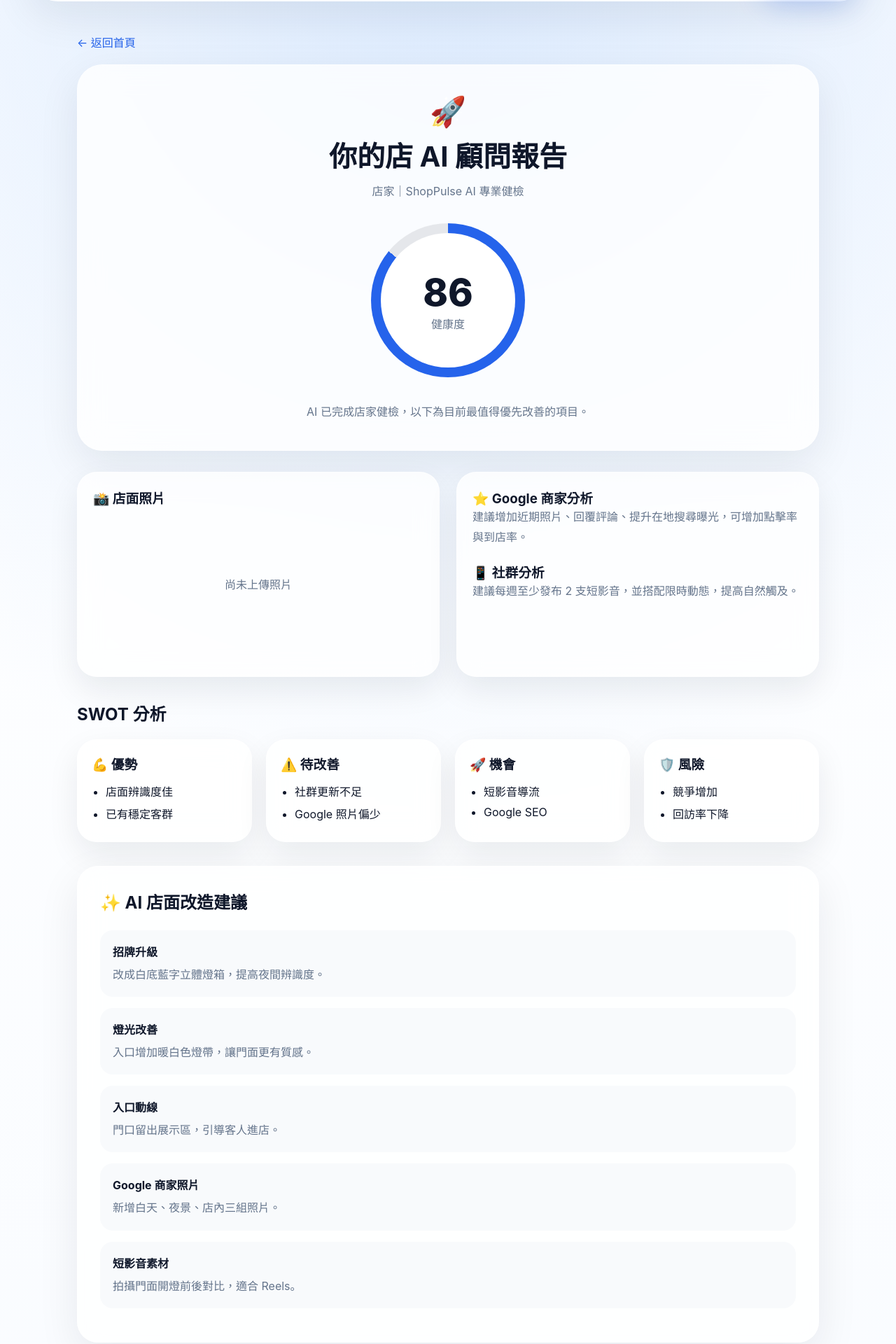
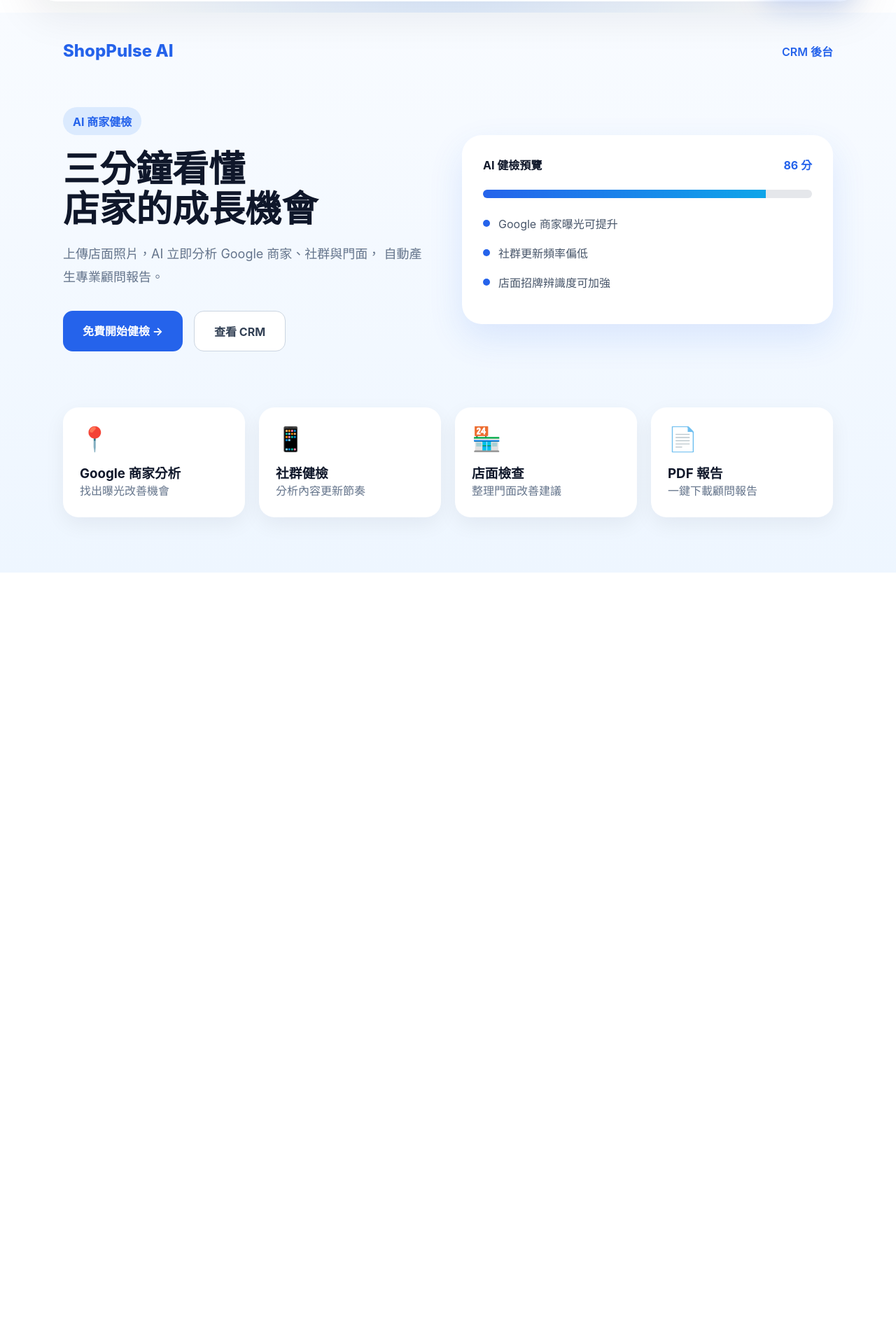
Before and after one commit to aimvp666-cloud/ShopPulseAI, a Next.js app: page / in a window 1280 px wide. Shown: the part 100-2020 px from the top of the page at 70% size. After the commit the page ends 918 px from the top, so only its background shows below. Built offline with nearby package versions, Linux system fonts and the light colour scheme.

Commit message:
Update page.tsx

```diff
--- a/app/page.tsx
+++ b/app/page.tsx
@@ -1,383 +1,252 @@
-
-"use client";
 
 import Link from "next/link";
-import { useEffect, useState } from "react";
 
-type SWOTCard = {
-  title: string;
-  items: string[];
-};
-
-const swotCards: SWOTCard[] = [
-  {
-    title: "💪 優勢",
-    items: ["店面辨識度佳", "已有穩定客群"],
-  },
-  {
-    title: "⚠️ 待改善",
-    items: ["社群更新不足", "Google 照片偏少"],
-  },
-  {
-    title: "🚀 機會",
-    items: ["短影音導流", "Google SEO"],
-  },
-  {
-    title: "🛡️ 風險",
-    items: ["競爭增加", "回訪率下降"],
-  },
-];
-
-const makeoverItems = [
-  {
-    title: "招牌升級",
-    desc: "改成白底藍字立體燈箱，提高夜間辨識度。",
-  },
-  {
-    title: "燈光改善",
-    desc: "入口增加暖白色燈帶，讓門面更有質感。",
-  },
-  {
-    title: "入口動線",
-    desc: "門口留出展示區，引導客人進店。",
-  },
-  {
-    title: "Google 商家照片",
-    desc: "新增白天、夜景、店內三組照片。",
-  },
-  {
-    title: "短影音素材",
-    desc: "拍攝門面開燈前後對比，適合 Reels。",
-  },
-];
-
-const weekPlan = [
-  "Day 1：更新 Google 商家照片",
-  "Day 2：回覆近期評論",
-  "Day 3：發布第一支短影音",
-  "Day 4：優化店門口招牌",
-  "Day 5：建立回訪優惠",
-  "Day 6：分析熱門商品",
-  "Day 7：追蹤一週數據",
-];
-
-const TARGET_SCORE = 86;
-
-export default function ReportPage() {
-  const [store, setStore] = useState("你的店");
-  const [industry, setIndustry] = useState("");
-  const [preview, setPreview] = useState<string | null>(null);
-  const [score, setScore] = useState(0);
-
-  useEffect(() => {
-    const raw = sessionStorage.getItem("shoppulse_form");
-
-    if (raw) {
-      const form = JSON.parse(raw);
-
-      setStore(form.store || "你的店");
-      setIndustry(form.industry || "");
-      setPreview(form.preview || null);
-
-      const lead = {
-        id: Date.now(),
-        store: form.store || "未命名店家",
-        industry: form.industry || "未分類",
-        score: TARGET_SCORE,
-        date: new Date().toLocaleString("zh-TW"),
-        preview: form.preview || null,
-      };
-
-      const oldData = JSON.parse(
-        localStorage.getItem("shoppulse_leads") || "[]"
-      );
-
-      oldData.unshift(lead);
-
-      localStorage.setItem(
-        "shoppulse_leads",
-        JSON.stringify(oldData)
-      );
-    }
-
-    let current = 0;
-
-    const timer = setInterval(() => {
-      current++;
-      setScore(current);
-
-      if (current >= TARGET_SCORE) {
-        clearInterval(timer);
-      }
-    }, 20);
-
-    return () => clearInterval(timer);
-  }, []);
-
-  const angle = score * 3.6;
-
-  function downloadPDF() {
-    window.print();
-  }
-
+export default function HomePage() {
   return (
     <main
       style={{
-        maxWidth: "1100px",
-        margin: "0 auto",
-        padding: "30px 20px 80px",
+        minHeight: "100vh",
+        background:
+          "linear-gradient(180deg,#F8FBFF 0%,#EEF6FF 100%)",
+        padding: "24px",
       }}
     >
-      <Link href="/" style={{ color: "#2563eb" }}>
-        ← 返回首頁
-      </Link>
-
-      <section
-        className="glass"
+      <div
         style={{
-          borderRadius: "36px",
-          padding: "40px",
-          marginTop: "20px",
-          textAlign: "center",
+          maxWidth: "1100px",
+          margin: "0 auto",
         }}
       >
-        <div style={{ fontSize: "42px", marginBottom: "8px" }}>🚀</div>
-
-        <h1
-          style={{
-            fontSize: "40px",
-            marginBottom: "10px",
-          }}
-        >
-          {store} AI 顧問報告
-        </h1>
-
-        <p style={{ color: "#64748b" }}>
-          {industry || "店家"}｜ShopPulse AI 專業健檢
-        </p>
-
+        {/* Navbar */}
         <div
           style={{
-            width: "220px",
-            height: "220px",
-            margin: "35px auto",
-            borderRadius: "999px",
-            background: `conic-gradient(#2563eb 0deg ${angle}deg,#e5e7eb ${angle}deg 360deg)`,
-            padding: "14px",
-            transition: "background .15s linear",
+            display: "flex",
+            justifyContent: "space-between",
+            alignItems: "center",
+            padding: "16px 0",
           }}
         >
           <div
             style={{
-              width: "100%",
-              height: "100%",
+              fontSize: "24px",
+              fontWeight: 800,
+              color: "#2563eb",
+            }}
+          >
+            ShopPulse AI
+          </div>
+
+          <Link
+            href="/admin"
+            style={{
+              color: "#2563eb",
+              textDecoration: "none",
+              fontWeight: 600,
+            }}
+          >
+            CRM 後台
+          </Link>
+        </div>
+
+        {/* Hero */}
+        <div
+          style={{
+            display: "grid",
+            gridTemplateColumns: "repeat(auto-fit,minmax(320px,1fr))",
+            gap: "40px",
+            alignItems: "center",
+            marginTop: "50px",
+          }}
+        >
+          <div>
+            <div
+              style={{
+                display: "inline-block",
+                padding: "8px 14px",
+                borderRadius: "999px",
+                background: "#DBEAFE",
+                color: "#2563eb",
+                fontWeight: 700,
+                marginBottom: "20px",
+              }}
+            >
+              AI 商家健檢
+            </div>
+
+            <h1
+              style={{
+                fontSize: "52px",
+                lineHeight: 1.1,
+                marginBottom: "20px",
+              }}
+            >
+              三分鐘看懂
+              <br />
+              店家的成長機會
+            </h1>
+
+            <p
+              style={{
+                color: "#64748b",
+                fontSize: "18px",
+                lineHeight: 1.8,
+                marginBottom: "32px",
+              }}
+            >
+              上傳店面照片，AI 立即分析 Google 商家、社群與門面，
+              自動產生專業顧問報告。
+            </p>
+
+            <div
+              style={{
+                display: "flex",
+                gap: "16px",
+                flexWrap: "wrap",
+              }}
+            >
+              <Link
+                href="/check"
+                style={{
+                  background: "#2563eb",
+                  color: "white",
+                  padding: "16px 28px",
+                  borderRadius: "14px",
+                  textDecoration: "none",
+                  fontWeight: 700,
+                }}
+              >
+                免費開始健檢 →
+              </Link>
+
+              <Link
+                href="/admin"
+                style={{
+                  border: "1px solid #CBD5E1",
+                  color: "#334155",
+                  padding: "16px 28px",
+                  borderRadius: "14px",
+                  textDecoration: "none",
+                  fontWeight: 700,
+                  background: "white",
+                }}
+              >
+                查看 CRM
+              </Link>
+            </div>
+          </div>
+
+          {/* Mockup */}
+          <div
+            style={{
               background: "white",
-              borderRadius: "999px",
-              display: "flex",
-              justifyContent: "center",
-              alignItems: "center",
-              flexDirection: "column",
+              borderRadius: "28px",
+              padding: "30px",
+              boxShadow: "0 20px 50px rgba(37,99,235,.12)",
             }}
           >
             <div
               style={{
-                fontSize: "54px",
-                fontWeight: 800,
+                display: "flex",
+                justifyContent: "space-between",
+                marginBottom: "24px",
               }}
             >
-              {score}
+              <strong>AI 健檢預覽</strong>
+
+              <span style={{ color: "#2563eb", fontWeight: 700 }}>
+                86 分
+              </span>
             </div>
 
-            <div style={{ color: "#64748b" }}>健康度</div>
+            <div
+              style={{
+                height: "12px",
+                background: "#E5E7EB",
+                borderRadius: "999px",
+                overflow: "hidden",
+                marginBottom: "24px",
+              }}
+            >
+              <div
+                style={{
+                  width: "86%",
+                  height: "100%",
+                  background:
+                    "linear-gradient(90deg,#2563eb,#0EA5E9)",
+                }}
+              />
+            </div>
+
+            {[
+              "Google 商家曝光可提升",
+              "社群更新頻率偏低",
+              "店面招牌辨識度可加強",
+            ].map((item) => (
+              <div
+                key={item}
+                style={{
+                  display: "flex",
+                  gap: "12px",
+                  marginBottom: "18px",
+                  alignItems: "center",
+                }}
+              >
+                <div
+                  style={{
+                    width: "10px",
+                    height: "10px",
+                    borderRadius: "50%",
+                    background: "#2563eb",
+                  }}
+                />
+
+                <span style={{ color: "#475569" }}>{item}</span>
+              </div>
+            ))}
           </div>
         </div>
 
-        <p
-          style={{
-            color: "#64748b",
-            maxWidth: "620px",
-            margin: "0 auto",
-            lineHeight: "1.8",
-          }}
-        >
-          AI 已完成店家健檢，以下為目前最值得優先改善的項目。
-        </p>
-      </section>
-
-      <section
-        style={{
-          display: "grid",
-          gridTemplateColumns: "repeat(auto-fit,minmax(300px,1fr))",
-          gap: "24px",
-          marginTop: "30px",
-        }}
-      >
-        <div className="card" style={{ padding: "22px" }}>
-          <h3>📸 店面照片</h3>
-
-          {preview ? (
-            <img
-              src={preview}
-              alt="store"
-              style={{
-                width: "100%",
-                borderRadius: "18px",
-                marginTop: "14px",
-              }}
-            />
-          ) : (
-            <div
-              style={{
-                height: "220px",
-                display: "flex",
-                justifyContent: "center",
-                alignItems: "center",
-                color: "#64748b",
-              }}
-            >
-              尚未上傳照片
-            </div>
-          )}
-        </div>
-
-        <div className="card" style={{ padding: "22px" }}>
-          <h3>⭐ Google 商家分析</h3>
-
-          <p style={{ color: "#64748b", lineHeight: "1.8" }}>
-            建議增加近期照片、回覆評論、提升在地搜尋曝光，可增加點擊率與到店率。
-          </p>
-
-          <div style={{ height: "22px" }} />
-
-          <h3>📱 社群分析</h3>
-
-          <p style={{ color: "#64748b", lineHeight: "1.8" }}>
-            建議每週至少發布 2 支短影音，並搭配限時動態，提高自然觸及。
-          </p>
-        </div>
-      </section>
-
-      <section style={{ marginTop: "34px" }}>
-        <h2 style={{ marginBottom: "20px" }}>SWOT 分析</h2>
-
+        {/* Feature Cards */}
         <div
           style={{
             display: "grid",
-            gridTemplateColumns: "repeat(auto-fit,minmax(230px,1fr))",
+            gridTemplateColumns: "repeat(auto-fit,minmax(240px,1fr))",
             gap: "20px",
+            marginTop: "80px",
           }}
         >
-          {swotCards.map((card) => (
+          {[
+            ["📍", "Google 商家分析", "找出曝光改善機會"],
+            ["📱", "社群健檢", "分析內容更新節奏"],
+            ["🏪", "店面檢查", "整理門面改善建議"],
+            ["📄", "PDF 報告", "一鍵下載顧問報告"],
+          ].map(([icon, title, desc]) => (
             <div
-              key={card.title}
-              className="card"
-              style={{ padding: "20px" }}
+              key={title}
+              style={{
+                background: "white",
+                borderRadius: "22px",
+                padding: "24px",
+                boxShadow: "0 10px 30px rgba(15,23,42,.06)",
+              }}
             >
-              <h3>{card.title}</h3>
+              <div style={{ fontSize: "34px", marginBottom: "14px" }}>
+                {icon}
+              </div>
 
-              <ul
+              <h3>{title}</h3>
+
+              <p
                 style={{
-                  paddingLeft: "20px",
-                  marginTop: "14px",
+                  color: "#64748b",
+                  lineHeight: 1.7,
                 }}
               >
-                {card.items.map((item) => (
-                  <li key={item} style={{ marginBottom: "8px" }}>
-                    {item}
-                  </li>
-                ))}
-              </ul>
+                {desc}
+              </p>
             </div>
           ))}
         </div>
-      </section>
-
-      <section
-        className="glass"
-        style={{
-          borderRadius: "30px",
-          padding: "32px",
-          marginTop: "34px",
-        }}
-      >
-        <h2 style={{ marginBottom: "24px" }}>✨ AI 店面改造建議</h2>
-
-        {makeoverItems.map((item) => (
-          <div
-            key={item.title}
-            style={{
-              background: "#f8fafc",
-              borderRadius: "18px",
-              padding: "18px",
-              marginBottom: "16px",
-            }}
-          >
-            <strong>{item.title}</strong>
-
-            <p
-              style={{
-                color: "#64748b",
-                marginTop: "8px",
-                lineHeight: "1.7",
-              }}
-            >
-              {item.desc}
-            </p>
-          </div>
-        ))}
-      </section>
-
-      <section
-        className="glass"
-        style={{
-          borderRadius: "30px",
-          padding: "32px",
-          marginTop: "34px",
-        }}
-      >
-        <h2 style={{ marginBottom: "22px" }}>📅 七天改善計畫</h2>
-
-        {weekPlan.map((item) => (
-          <div
-            key={item}
-            style={{
-              display: "flex",
-              alignItems: "center",
-              gap: "14px",
-              marginBottom: "16px",
-            }}
-          >
-            <div
-              style={{
-                width: "34px",
-                height: "34px",
-                borderRadius: "50%",
-                background:
-                  "linear-gradient(135deg,#2563eb,#0ea5e9)",
-                color: "white",
-                display: "flex",
-                justifyContent: "center",
-                alignItems: "center",
-                fontWeight: 700,
-              }}
-            >
-              ✓
-            </div>
-
-            <span>{item}</span>
-          </div>
-        ))}
-      </section>
-
-      <div
-        style={{
-          textAlign: "center",
-          marginTop: "36px",
-        }}
-      >
-        <button className="btn-primary" onClick={downloadPDF}>
-          📄 下載顧問報告（PDF）
-        </button>
       </div>
     </main>
   );
```
